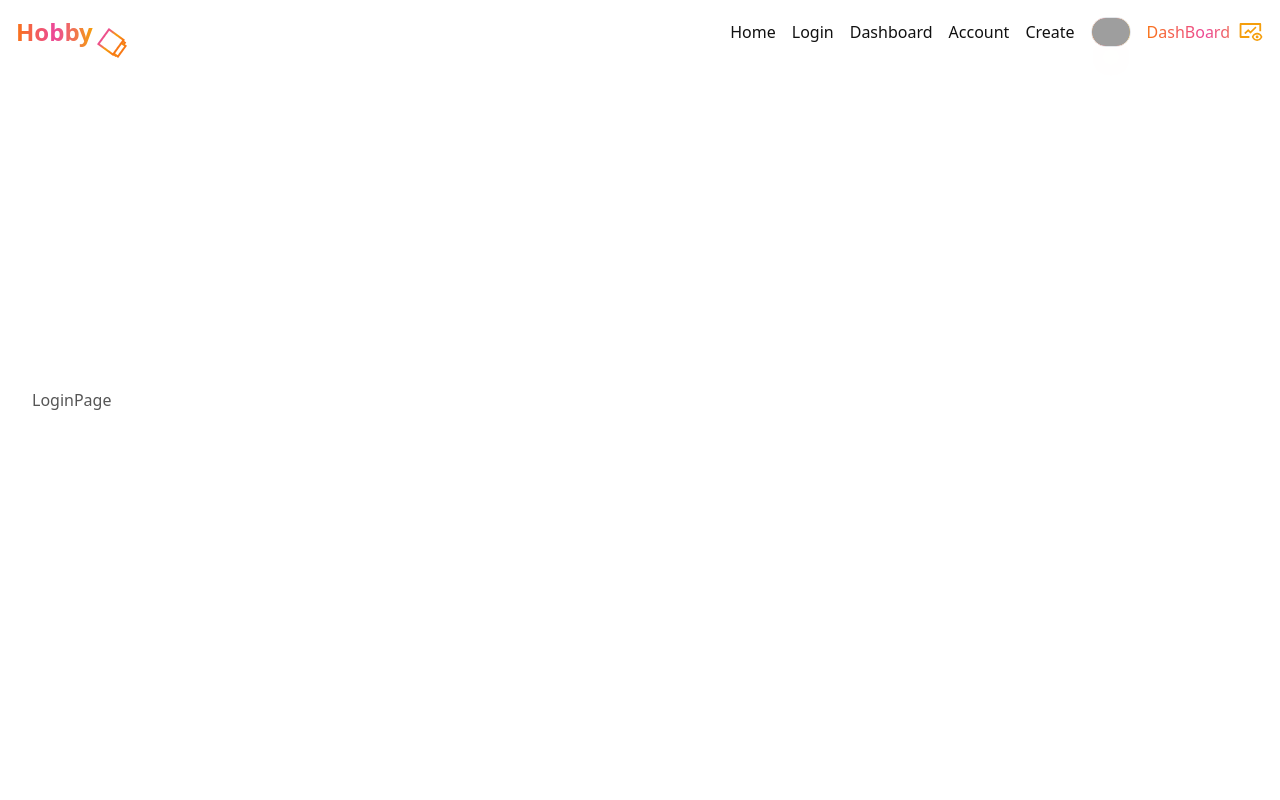
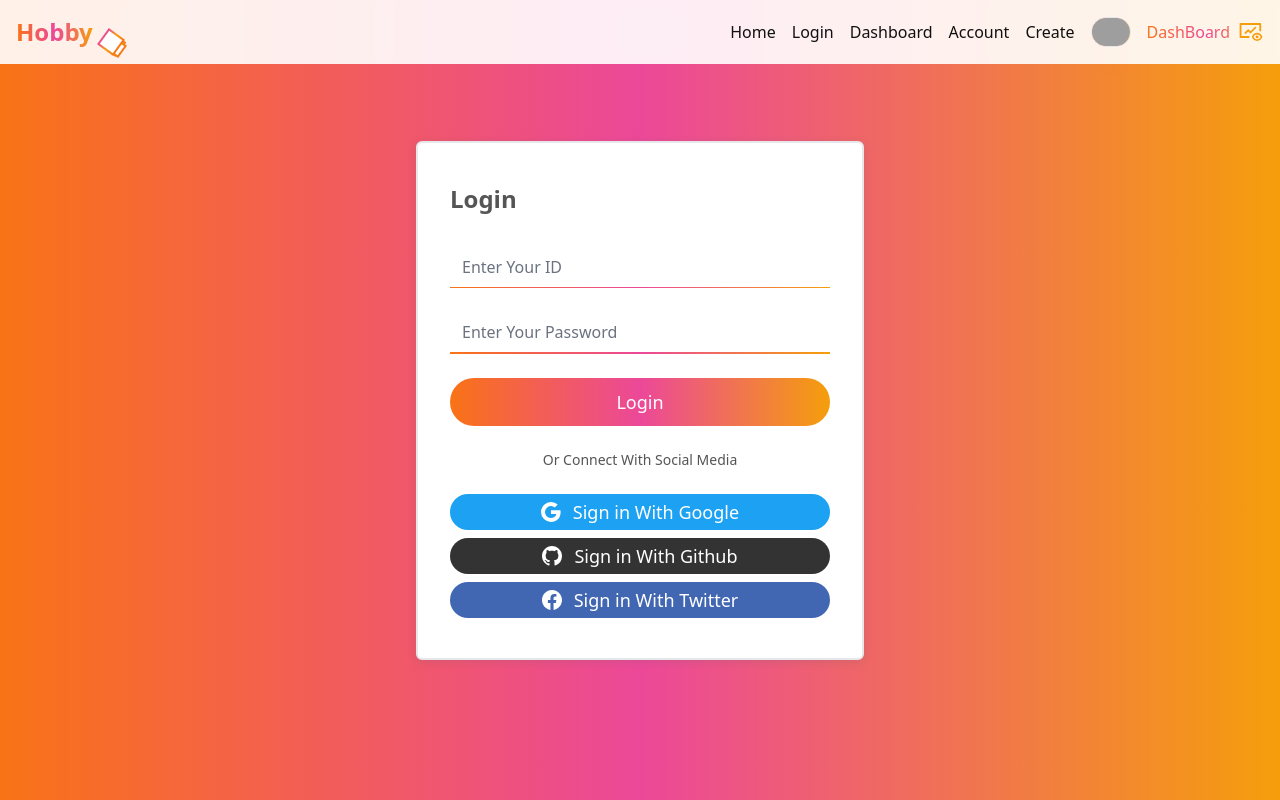
Before and after one commit to created201/hobbysquare, a Next.js app: page /login in a window 1280 px wide. Shown: the top 800 px of the page. Built offline with nearby package versions, Linux system fonts and the light colour scheme; grey boxes are pictures that could not be loaded.

Commit message:
added: login page, need design fix

```diff
--- a/components/(dashboard)/cards/Feed.js
+++ b/components/(dashboard)/cards/Feed.js
@@ -1,5 +1,5 @@
 import dynamic from "next/dynamic"
-import {useState} from 'react'
+import { useState } from "react"
 
 const UserProfile = dynamic(() => import("@/(general)/images/UserProfile"))
 const Modal = dynamic(() => import("@/(dashboard)/modals/Modal"))
@@ -79,9 +79,8 @@ const Feed = ({ _id, data }) => {
                 </div>
             </div>
 
-
             {/* Modal For Sending Interest (Email) */}
-            <Modal show={modalShow}/>
+            <Modal show={modalShow} handleClick={handleSendInterest} />
         </>
     )
 }
--- a/components/(dashboard)/modals/Modal.js
+++ b/components/(dashboard)/modals/Modal.js
@@ -1,30 +1,30 @@
-import {AiOutlineMail} from 'react-icons/ai'
+import { AiOutlineMail } from "react-icons/ai"
 
-const Modal = ({show}) => {
-    return(
+const Modal = ({ show, handleClick }) => {
+    return (
         <>
-            {show &&
-            <section className="flex flex-col justify-center fixed left-[50%] left-1/2 transform -translate-x-1/2 -translate-y-1/3 lg:-translate-y-1/4 z-40 py-10 border-solid border-2 bg-theme-white rounded-md text-center w-10/12 lg:w-7/12 lg:h-1/2">
+            {show && (
+                <section className="flex flex-col justify-center fixed left-1/2 transform -translate-x-1/2 -translate-y-1/3 lg:-translate-y-1/4 z-40 py-10 border-solid border-2 bg-theme-white rounded-md text-center w-10/12 lg:w-7/12 lg:h-1/2">
                     <div className="flex flex-col items-center">
                         <AiOutlineMail className="w-[8rem] h-[8rem]" />
                         <p className="font-bold text-3xl p-2 mb-5">Confirm</p>
-                    <p className="p-2">Are you Sure You Want to Send Email?</p>
+                        <p className="p-2">
+                            Are you Sure You Want to Send Email?
+                        </p>
                     </div>
                     <div className="flex justify-center gap-x-8 max-x-[8rem] p-2 mt-2">
-                    <button
-                        className="rounded-full px-6 py-2.5 font-medium text-lg text-[#ffffff] bg-gradient-to-r from-green-300 via-blue-500 to-purple-600 ring-2 ring-transparent transition-all duration-[0.65s] ease-in-out lg:hover:ring-blue-500 lg:hover:from-transparent lg:hover:via-transparent lg:hover:to-transparent lg:hover:text-blue-500"
-
-                    >
+                        <button className="rounded-full px-6 py-2.5 font-medium text-lg text-[#ffffff] bg-gradient-to-r from-green-300 via-blue-500 to-purple-600 ring-2 ring-transparent transition-all duration-[0.65s] ease-in-out lg:hover:ring-blue-500 lg:hover:from-transparent lg:hover:via-transparent lg:hover:to-transparent lg:hover:text-blue-500">
                             Send Email
                         </button>
                         <button
                             className="rounded-full px-6 py-2.5 font-medium text-lg text-[#ffffff] bg-gradient-to-r from-orange-500 via-pink-500 to-amber-500 ring-2 ring-transparent transition-all duration-[0.65s] ease-in-out lg:hover:ring-pink-500 lg:hover:from-transparent lg:hover:via-transparent lg:hover:to-transparent lg:hover:text-pink-500"
+                            onClick={handleClick}
                         >
                             No, Thanks
                         </button>
                     </div>
                 </section>
-            }
+            )}
         </>
     )
 }
--- a/pages/login.js
+++ b/pages/login.js
@@ -1,12 +1,66 @@
 import dynamic from "next/dynamic"
+
+import { BsFacebook, BsGoogle, BsGithub } from "react-icons/bs"
+
 const PrimaryLayout = dynamic(() => import("@/(general)/layouts/PrimaryLayout"))
 
 const LoginPage = () => {
+    function handleSubmit(event) {
+        event.preventDefault()
+        window.alert("Login Form Submitted")
+    }
+
     return (
         // LoginPage Content
-        <div className="h-screen flex flex-col justify-center items-center">
+        <div className="h-screen flex flex-col justify-center items-center w-full bg-gradient-to-r from-orange-500 via-pink-500 to-amber-500">
             <section className="px-8 2xl:px-0 max-w-cutoff mx-auto w-full">
-                LoginPage
+                {/*box-shadow: rgba(99, 99, 99, 0.2) 0px 2px 8px 0px; */}
+                <form
+                    className="flex flex-col border-solid border-2 rounded-md h-full max-h-md w-full max-w-md mx-auto px-8 py-10 bg-theme-white gap-y-6 shadow-[0_2px_8px_0_rgba(99,99,99,0.2)]"
+                    onSubmit={handleSubmit}
+                >
+                    <h4 className="font-bold text-2xl mb-2">Login</h4>
+                    <div>
+                        <input
+                            type="text"
+                            placeholder="Enter Your ID"
+                            className="border-none focus:outline-0 w-full"
+                        />
+                        <div className="h-[1.5px] w-full bg-gradient-to-r from-orange-500 via-pink-500 to-amber-500"></div>
+                    </div>
+                    <div>
+                        <input
+                            type="text"
+                            placeholder="Enter Your Password"
+                            className="border-none focus:outline-0 w-full"
+                        />
+                        <div className="h-[1.5px] w-full bg-gradient-to-r from-orange-500 via-pink-500 to-amber-500"></div>
+                    </div>
+                    <button className="rounded-full px-6 py-2.5 font-medium text-lg text-[#ffffff] bg-gradient-to-r from-orange-500 via-pink-500 to-amber-500 ring-2 ring-transparent transition-all duration-[0.65s] ease-in-out lg:hover:ring-pink-500 lg:hover:from-transparent lg:hover:via-transparent lg:hover:to-transparent lg:hover:text-pink-500">
+                        Login
+                    </button>
+
+                    <p className="text-sm text-center text-theme-gray">
+                        Or Connect With Social Media
+                    </p>
+
+                    <div className="flex flex-col justify-center gap-y-2">
+                        <button className="flex justify-center items-center gap-x-3 rounded-full px-6 py-1 font-medium text-lg text-[#ffffff] bg-[#1DA1F2] ring-2 ring-transparent transition-all duration-[0.65s] ease-in-out lg:hover:ring-pink-500 lg:hover:from-transparent lg:hover:via-transparent lg:hover:to-transparent lg:hover:text-pink-500">
+                            <BsGoogle className="w-5 h-5" />
+                            Sign in With Google
+                        </button>
+
+                        <button className="flex justify-center items-center gap-x-3 rounded-full px-6 py-1 font-medium text-lg text-[#ffffff] bg-[#333] to-amber-500 ring-2 ring-transparent transition-all duration-[0.65s] ease-in-out lg:hover:ring-pink-500 lg:hover:from-transparent lg:hover:via-transparent lg:hover:to-transparent lg:hover:text-pink-500">
+                            <BsGithub className="w-5 h-5" />
+                            Sign in With Github
+                        </button>
+
+                        <button className="flex justify-center items-center gap-x-3 rounded-full px-6 py-1 font-medium text-lg text-[#ffffff] bg-[#4267B2] ring-2 ring-transparent transition-all duration-[0.65s] ease-in-out lg:hover:ring-pink-500 lg:hover:from-transparent lg:hover:via-transparent lg:hover:to-transparent lg:hover:text-pink-500">
+                            <BsFacebook className="w-5 h-5" />
+                            Sign in With Twitter
+                        </button>
+                    </div>
+                </form>
             </section>
         </div>
     )
```
Lines whose indentation alone changed are shown as unchanged.
